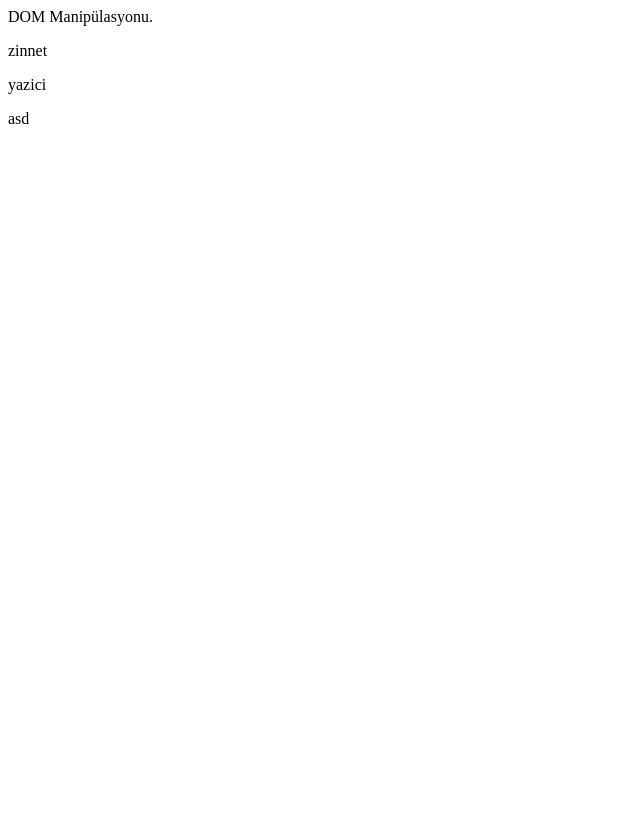
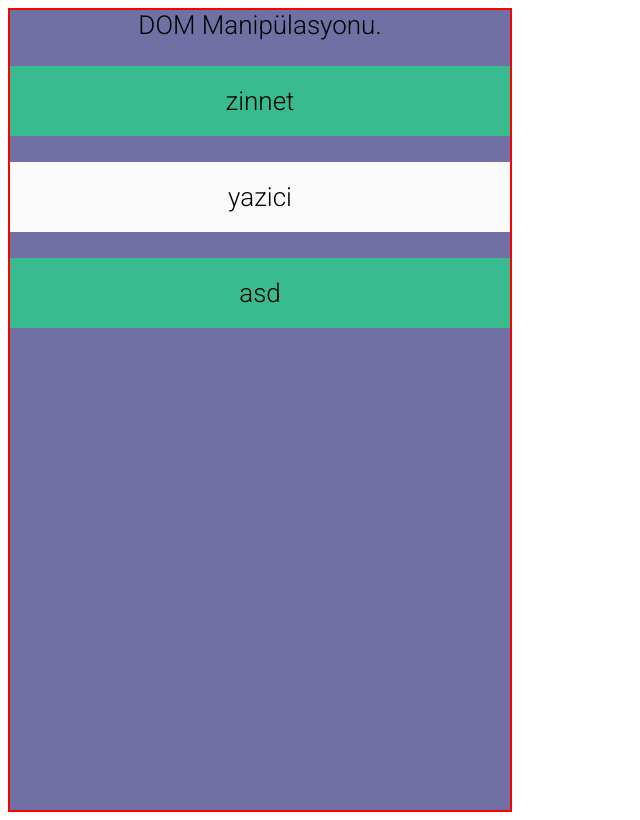
Before and after one commit to zinnetyazicii/Camp, a website: page JSIntro/index.html in a window 1280 px wide. Shown: the whole page, without its empty margins (0-640 px from the left). Drawn offline with Linux system fonts and the light colour scheme.

Commit message:
CSS module has been done.

```diff
--- a/JSIntro/index.html
+++ b/JSIntro/index.html
@@ -4,7 +4,10 @@
     <meta charset="UTF-8">
     <meta http-equiv="X-UA-Compatible" content="IE=edge">
     <meta name="viewport" content="width=device-width, initial-scale=1.0">
+    <title>Java Script</title>
+    <link href="https://fonts.googleapis.com/css2?family=Roboto:wght@300&display=swap" rel="stylesheet">
     <title>Document</title>
+    <link rel="stylesheet" href="style.css">
 </head>
 <body>
     <div id="root"></div>
--- /dev/null
+++ b/JSIntro/style.css
@@ -0,0 +1,21 @@
+body{
+    box-sizing: border-box;
+    text-align: center;
+    font-family: 'Roboto', sans-serif;
+    font-size: 26px;
+}
+#root{
+    width: 500px;
+    height: 100vh;
+    border: 2px solid red;
+    background-color: rgb(112, 112, 164);
+}
+p{
+    background-color: #fafafa;
+    padding: 20px;
+    border-top: 15px;
+    cursor: pointer;
+}
+p:nth-child(odd){
+    background-color: rgb(57, 187, 144);
+}
```
Also changed, not shown: package.json (added, +12 -0 lines).
